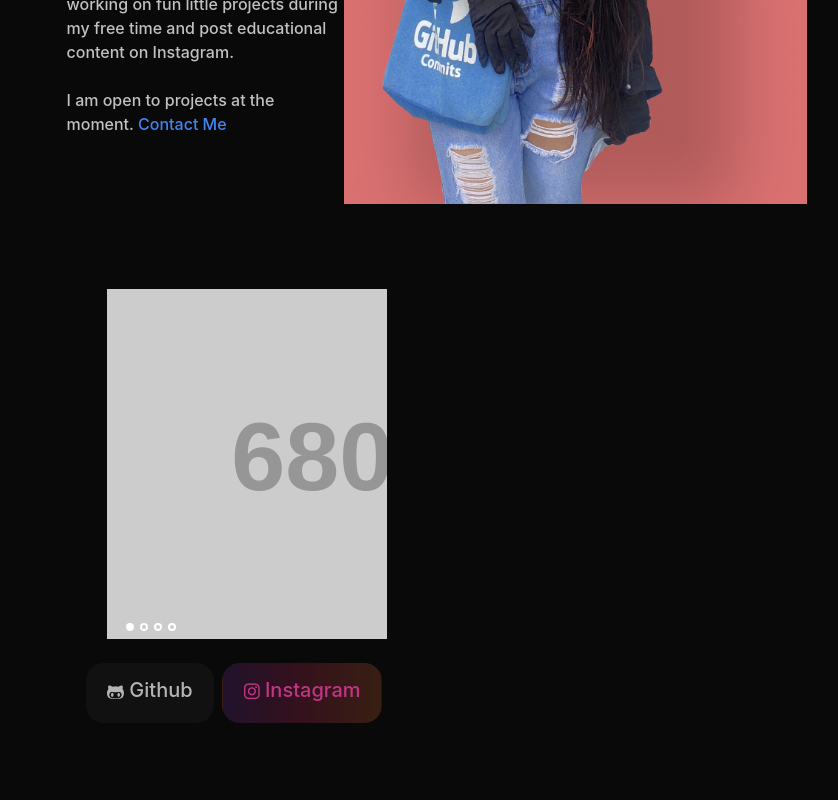
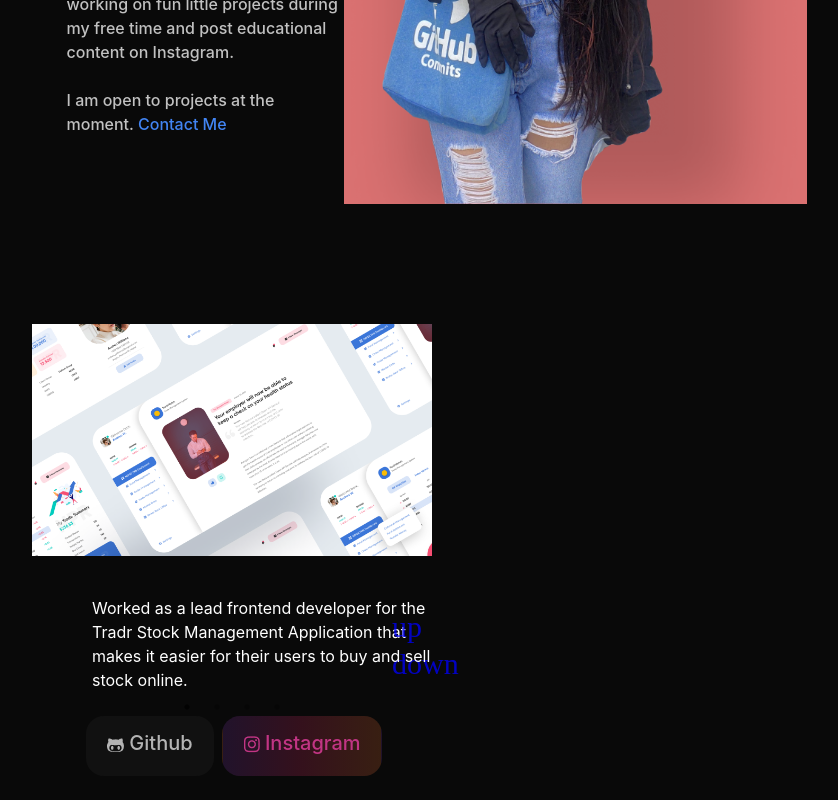
Before and after one commit to kusumghimire/kusum-portfolio, a Vue app: page / in a window 1280 px wide. Shown: the part 596-1396 px from the top of the page, without its empty margins (23-861 px from the left). Before the commit the page ends 1343 px from the top, so only its background shows below. Built offline with nearby package versions, Linux system fonts and the light colour scheme.

Commit message:
contents added to verticalSlider

```diff
--- a/src/assets/css/style.css
+++ b/src/assets/css/style.css
@@ -74,10 +74,12 @@ p {
   }
 }
 
-.navigation__list h1 {
+.navigation .title-header {
   position: absolute;
   top: 0;
-  left: 0;
+  left: 30px;
+  -webkit-transition: 0.5s;
+  transition: 0.5s;
 }
 
 .navigation__link:link, .navigation__link:visited {
@@ -89,32 +91,22 @@ p {
   text-decoration: none;
   text-transform: uppercase;
   background-size: 230%;
-  -webkit-transition: all 0.4s;
-  transition: all 0.4s;
   position: relative;
 }
 
 .navigation__link:hover, .navigation__link:active {
   background-position: 100%;
-  -webkit-transform: translateX(1rem);
-          transform: translateX(1rem);
-  color: pink;
 }
 
 .navigation__link:hover:before, .navigation__link:active:before {
   position: absolute;
   content: "";
-  width: 50%;
-  height: 3px;
+  width: 47px;
+  height: 8px;
   bottom: 0;
-  right: 0;
-  background-color: red;
-  color: red;
-}
-
-.navigation__checkbox:checked ~ .navigation__background {
-  -webkit-transform: scale(80);
-          transform: scale(80);
+  right: 30px;
+  background: #4285f4;
+  border-radius: 18px;
 }
 
 .navigation__checkbox:checked ~ .navigation__nav {
@@ -240,18 +232,8 @@ h1 {
      object-fit: cover;
 }
 
-.section-project .projects {
-  position: relative;
-}
-
-.section-project .projects figure {
-  position: absolute;
-  left: -50px;
-}
-
-.section-project .projects figure img {
-  width: 100%;
-  height: 100%;
+.section-project {
+  padding-top: 120px;
 }
 
 .section-project .slider-project {
--- a/src/assets/css/style.scss
+++ b/src/assets/css/style.scss
@@ -74,17 +74,18 @@ h1 {
 }
 
 .section-project {
-  .projects {
-    position: relative;
-    figure {
-      position: absolute;
-      left: -50px;
-      img {
-        width: 100%;
-        height: 100%;
-      }
-    }
-  }
+  padding-top: 120px;
+  // .projects {
+  //   position: relative;
+  //   figure {
+  //     position: absolute;
+  //     left: -50px;
+  //     img {
+  //       width: 100%;
+  //       height: 100%;
+  //     }
+  //   }
+  // }
   .slider-project {
     color: #e3e3e3;
   }
--- a/src/components/verticalSlider.vue
+++ b/src/components/verticalSlider.vue
@@ -1,94 +1,73 @@
 <template>
-<div class="wrapper">
-  <div id="image-carousel" class="dragdealer">
-    <div class="handle">
-      <div class="slide img1">
-        <img src="http://placehold.it/680x350/e74c3c/ffffff&text=Dragdealer" />
-      </div>
-      <div class="slide img2">
-        <img src="http://placehold.it/680x350/3498db/ffffff&text=Is" />
-      </div>
-      <div class="slide img3">
-        <img src="http://placehold.it/680x350/2ecc71/ffffff&text=Totally" />
-      </div>
-      <div class="slide img4">
-        <img src="http://placehold.it/680x350/7f8c8d/ffffff&text=Awesome" />
+  <div class="banner-slider">
+    <VueSlickCarousel :arrows="true" :dots="true">
+      <div class="slide">
+        <img src="@/assets/img/project.png" alt="" />
+        <div class="content">
+          Worked as a lead frontend developer for the Tradr Stock Management
+          Application that makes it easier for their users to buy and sell stock
+          online.
         </div>
       </div>
-    <ul class="pagination">
-      <li class="active"></li>
-      <li></li>
-      <li></li>
-      <li></li>
-    </ul>
+
+      <div><img src="@/assets/img/coffee.png" alt="" /></div>
+      <div><h2>Kusum Ghimire</h2></div>
+      <div>4</div>
+    </VueSlickCarousel>
   </div>
-
-</div>
-
 </template>
 
 <script>
+import VueSlickCarousel from 'vue-slick-carousel';
+import 'vue-slick-carousel/dist/vue-slick-carousel.css';
+// optional style for arrows & dots
+import 'vue-slick-carousel/dist/vue-slick-carousel-theme.css';
+
 export default {
-
+  name: 'MyComponent',
+  components: {
+    VueSlickCarousel,
+  },
 };
 </script>
 
-<style lang="scss" scoped>
-
-.wrapper {
-  width: 280px;
-  margin: auto;
-  padding-top: 85px;
+<style lang="scss">
+.banner-slider {
+  margin-left: -30px;
+  .slide {
+    img {
+      height: 430px;
+      width: 100%;
+      object-fit: cover;
+      @media only screen and (max-width:1600px){
+        height: 100%;
       }
-/* Image carousel */
-
-#image-carousel {
-  height: 350px;
-  border-radius: 0;
-  overflow: hidden;
-  cursor: move;
-  cursor: -moz-grab;
-  cursor: -webkit-grab;
-  position: relative;
     }
-#image-carousel:active {
-  cursor: -moz-grabbing;
-  cursor: -webkit-grabbing;
+    .content{
+      color: #fff;
+      max-width: 400px;
+      padding-left: 60px;
+padding-top: 40px;
     }
-  #image-carousel .handle {
-    width: 100%;
-    height: 400%;
-    border-radius: 0;
   }
-    #image-carousel .handle .slide {
-      float: left;
-      position: relative;
-      width: 100%;
-      height: 25%;
-      background-repeat: no-repeat;
-      background-position: center center;
+}
+.slick-next:before {
+    content: 'up';
+}
+.slick-prev:before {
+    content: 'down';
+}
+  .slick-next{
+    top: 80%;
+    right: 5%;
+  }
+   .slick-prev{
+    top: 90%;
+    left: 90%;
   }
 
-#image-carousel .pagination {
-  position: absolute;
-  z-index: 1000;
-  left: 16px;
-  bottom: 5px;
-  list-style-type: none;
-  padding: 0;
-  margin: 0;
+.slick-prev:before, .slick-next:before{
+  color:blue;
+  font-size: 30px;
 }
-#image-carousel .pagination li {
-  border-radius: 50%;
-  border: 2px solid #fff;
-  width: 8px;
-  height: 8px;
-  padding: 0;
-  margin: 3px;
-  cursor: pointer;
-}
-#image-carousel .pagination li.active {
-  background: #fff;
-}
-
 </style>
--- a/src/views/Home.vue
+++ b/src/views/Home.vue
@@ -31,7 +31,7 @@
       </div>
       <div
         class="col-12 col-md-6 col-lg-4 col-xl-4
-         d-flex flex-column justify-content-around section-project"
+         d-flex flex-column justify-content-center section-project"
       >
         <verticalSlider />
         <!-- <aside class="projects">
```
Also changed, not shown: src/assets/css/navbar.css (+2 -7 lines), src/assets/css/navbar.scss (+7 -8 lines), 2 other files (tests, documents, lock files or other folders). Lines whose indentation alone changed are shown as unchanged.
